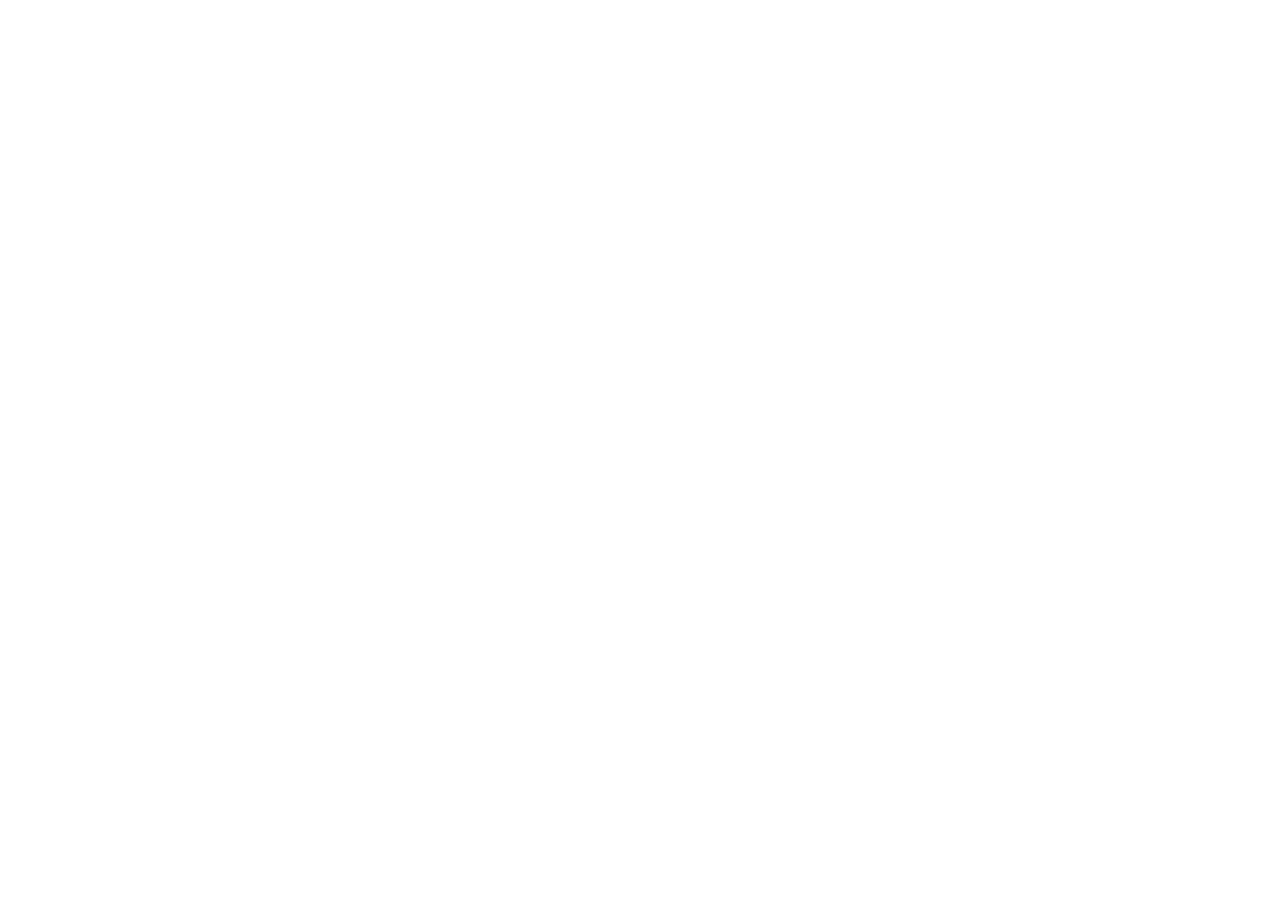
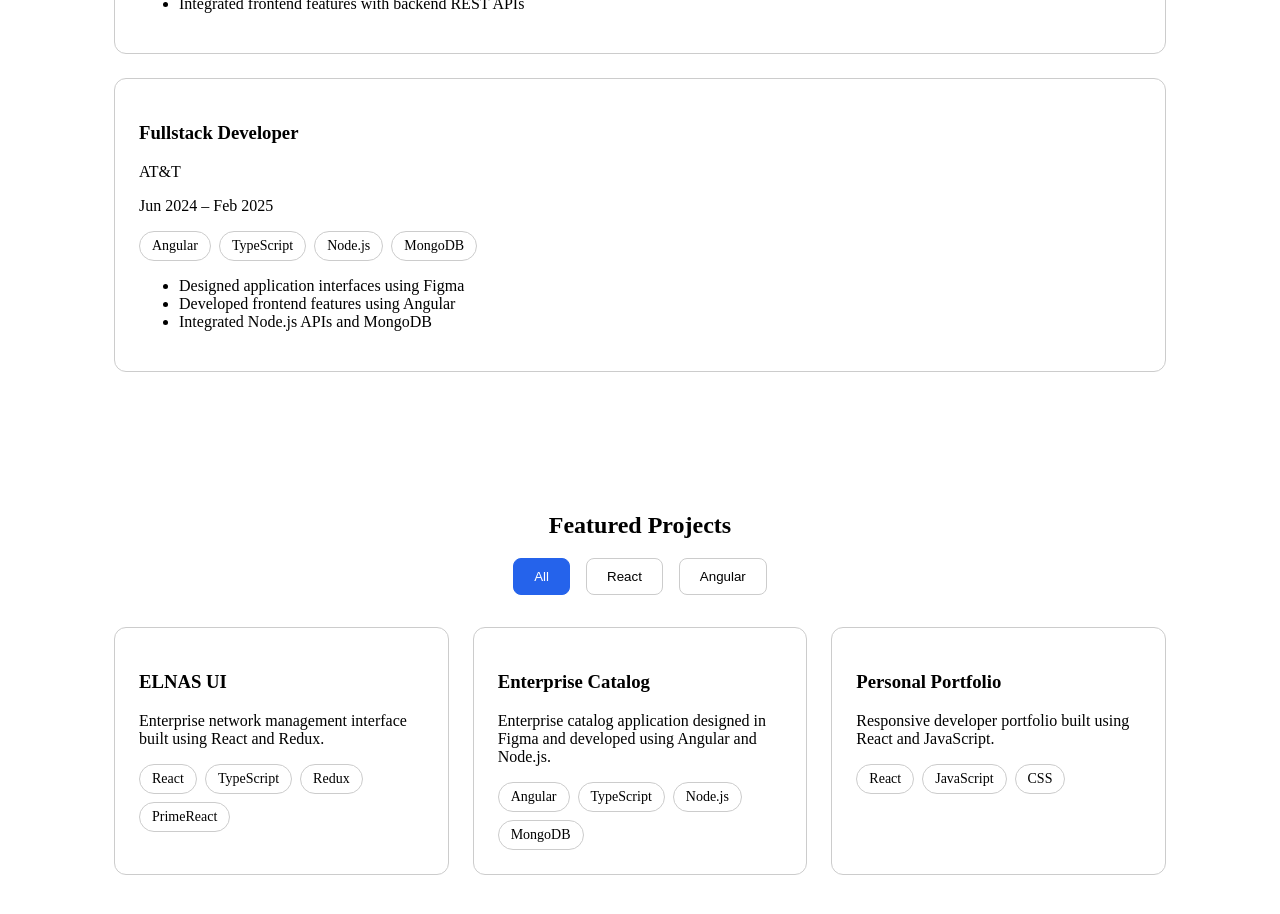
Before and after one commit to asaitej1/sai-teja-portfolio, a React (Vite) app: page / in a window 1280 px wide. Shown: the part 1540-2454 px from the top of the page. Before the commit the page ends 1174 px from the top, so only its background shows below. Built offline with nearby package versions, Linux system fonts and the light colour scheme.

Commit message:
feat: add experience and filterable projects sections

```diff
--- a/src/App.css
+++ b/src/App.css
@@ -113,6 +113,92 @@
     font-weight: 600;
 }
 
+/* Experience styles */
+.experience-heading {
+    text-align: center;
+}
+
+.experience-section {
+    margin: 0 auto;
+    max-width: 1100px;
+    padding: 60px 24px;
+}
+
+.experience-list {
+    display: flex;
+    flex-direction: column;
+    gap: 24px;
+}
+
+.experience-card {
+    padding: 24px;
+    border: 1px solid #ccc;
+    border-radius: 12px;
+}
+
+.technologies {
+    display: flex;
+    flex-wrap: wrap;
+    gap: 8px;
+}
+
+.technology-badge {
+    padding: 6px 12px;
+    border: 1px solid #ccc;
+    border-radius: 16px;
+    font-size: 0.875rem;
+}
+
+/* Projects styles */
+.projects-heading {
+    text-align: center;
+}
+.projects-section {
+    margin: 0 auto;
+    max-width: 1100px;
+    padding: 60px 24px;
+}
+
+.projects-grid {
+    display: grid;
+    grid-template-columns: repeat(3, 1fr);
+    gap: 24px;
+}
+
+.project-card {
+    padding: 24px;
+    border: 1px solid #ccc;
+    border-radius: 12px;
+}
+
+.project-filters {
+    display: flex;
+    justify-content: center;
+    flex-wrap: wrap;
+    gap: 16px;
+    margin-bottom: 32px;
+}
+
+.filter-button {
+    padding: 10px 20px;
+    border-radius: 8px;
+    border: 1px solid #ccc;
+    background: transparent;
+    color: inherit;
+    cursor: pointer;
+}
+
+.filter-button:not(.active):hover {
+    background: #6e94e4;
+}
+
+.filter-button.active {
+    background: #2563eb;
+    color: white;
+    border-color: #2563eb;
+}
+
+
 /* Responsive styles */
 @media (max-width: 768px) {
     /* Mobile navbar */
@@ -145,6 +231,11 @@
     .skills-grid {
         grid-template-columns: repeat(2, 1fr);
     }
+
+    /* Projects styles */
+    .projects-grid {
+        grid-template-columns: repeat(2, 1fr);
+    }
 }
 
 @media (max-width: 600px) {
@@ -165,4 +256,9 @@
     .skills-grid {
         grid-template-columns: 1fr;
     }
+
+    /* Projects styles */
+    .projects-grid {
+        grid-template-columns: 1fr;
+    }
  }
--- a/src/App.jsx
+++ b/src/App.jsx
@@ -3,6 +3,8 @@
 import './App.css'
 import Navbar from "./components/Navbar";
 import Skills from "./components/Skills";
+import Experience from "./components/Experience";
+import Projects from "./components/Projects";
 
 function App() {
 
@@ -27,6 +29,8 @@
       />
       <Home />
       <Skills />
+      <Experience />
+      <Projects />
     </div>
   );
 }
--- /dev/null
+++ b/src/components/Experience.jsx
@@ -0,0 +1,45 @@
+import ExperienceCard from "./ExperienceCard";
+
+function Experience () {
+
+    const experiences = [
+        {
+            id: "att-react",
+            company: "AT&T",
+            role: "Frontend Developer",
+            duration: "Feb 2025 – Present",
+            technologies: ["React", "TypeScript", "Redux", "PrimeReact"],
+            responsibilities: [
+            "Developed reusable React components for enterprise applications",
+            "Implemented dynamic forms, data tables, and search workflows",
+            "Integrated frontend features with backend REST APIs"
+            ]
+        },
+        {
+            id: "att-angular",
+            company: "AT&T",
+            role: "Fullstack Developer",
+            duration: "Jun 2024 – Feb 2025",
+            technologies: ["Angular", "TypeScript", "Node.js", "MongoDB"],
+            responsibilities: [
+            "Designed application interfaces using Figma",
+            "Developed frontend features using Angular",
+            "Integrated Node.js APIs and MongoDB"
+            ]
+        }
+    ];
+
+    return(
+        <section id="experience" className="experience-section">
+            <h2 className="experience-heading">Professional Experience</h2>
+            <div className="experience-list">
+                {experiences.map((experience) => (
+                    <ExperienceCard key={experience.id} experience={experience} />
+                ))}
+            </div>
+        </section>
+    )
+
+}
+
+export default Experience;
--- /dev/null
+++ b/src/components/ExperienceCard.jsx
@@ -0,0 +1,22 @@
+function ExperienceCard ({experience}) {
+
+    return (
+        <article className="experience-card">
+            <h3>{experience.role}</h3>
+            <p>{experience.company}</p>
+            <p>{experience.duration}</p>
+            <div className="technologies">
+                {experience.technologies.map((tech) => (
+                    <span key={tech} className="technology-badge">{tech}</span>
+                ))}
+            </div>
+            <ul>
+                {experience.responsibilities.map((responsibility) => (
+                    <li key={responsibility}>{responsibility}</li>
+                ))}
+            </ul>
+        </article>
+    )
+}
+
+export default ExperienceCard;
--- a/src/components/Navbar.jsx
+++ b/src/components/Navbar.jsx
@@ -26,6 +26,7 @@
                     <li onClick={() => setIsMenuOpen(false)}><a href="#home">Home</a></li>
                     <li onClick={() => setIsMenuOpen(false)}><a href="#about">About</a></li>
                     <li onClick={() => setIsMenuOpen(false)}><a href="#skills">Skills</a></li>
+                    <li onClick={() => setIsMenuOpen(false)}><a href="#experience">Experience</a></li>
                     <li onClick={() => setIsMenuOpen(false)}><a href="#projects">Projects</a></li>
                     <li onClick={() => setIsMenuOpen(false)}><a href="#contact">Contact</a></li>
                 </ul>
--- /dev/null
+++ b/src/components/ProjectCard.jsx
@@ -0,0 +1,18 @@
+function ProjectCard ({project}) {
+
+    return (
+        <article className="project-card">
+            <h3>{project.name}</h3>
+            <p>{project.description}</p>
+            <div className="technologies">
+                {project.technologies.map((tech) => (
+                    <span key={tech} className="technology-badge">
+                        {tech}
+                    </span>
+                ))}
+            </div>
+        </article>
+    )
+}
+
+export default ProjectCard;
--- /dev/null
+++ b/src/components/Projects.jsx
@@ -0,0 +1,66 @@
+import { useState } from "react";
+import ProjectCard from "./ProjectCard";
+import CustomButton from "./CustomButton";
+
+function Projects () {
+
+    const [selectedTechnology, setSelectedTechnology] = useState("All");
+
+    const filterOptions = ["All", "React", "Angular"];
+
+    const projects = [
+        {
+            id: "elnas-ui",
+            name: "ELNAS UI",
+            description: "Enterprise network management interface built using React and Redux.",
+            technologies: ["React", "TypeScript", "Redux", "PrimeReact"]
+        },
+        {
+            id: "enterprise-catalog",
+            name: "Enterprise Catalog",
+            description: "Enterprise catalog application designed in Figma and developed using Angular and Node.js.",
+            technologies: ["Angular", "TypeScript", "Node.js", "MongoDB"]
+        },
+        {
+            id: "portfolio",
+            name: "Personal Portfolio",
+            description: "Responsive developer portfolio built using React and JavaScript.",
+            technologies: ["React", "JavaScript", "CSS"]
+        }
+    ];
+
+    const filteredProjects = selectedTechnology === "All"
+        ? projects
+        : projects.filter((project) => (
+            project.technologies.includes(selectedTechnology)
+        ));
+
+
+    return (
+        <section id="projects" className="projects-section">
+            <h2 className="projects-heading">Featured Projects</h2>
+            <div className="project-filters">
+                {filterOptions.map((filterButton) => (
+                    <CustomButton
+                        key={filterButton}
+                        className={`filter-button ${selectedTechnology === filterButton ? "active" : ""}`}
+                        label={filterButton}
+                        type="button"
+                        onClick={() => setSelectedTechnology(filterButton)}
+                    />
+                ))}
+            </div>
+            <div className="projects-grid">
+                {filteredProjects.map((project) => (
+                    <ProjectCard
+                        key={project.id}
+                        project={project}
+                    />
+                ))}
+            </div>
+        </section>
+    )
+
+}
+
+export default Projects;
```
